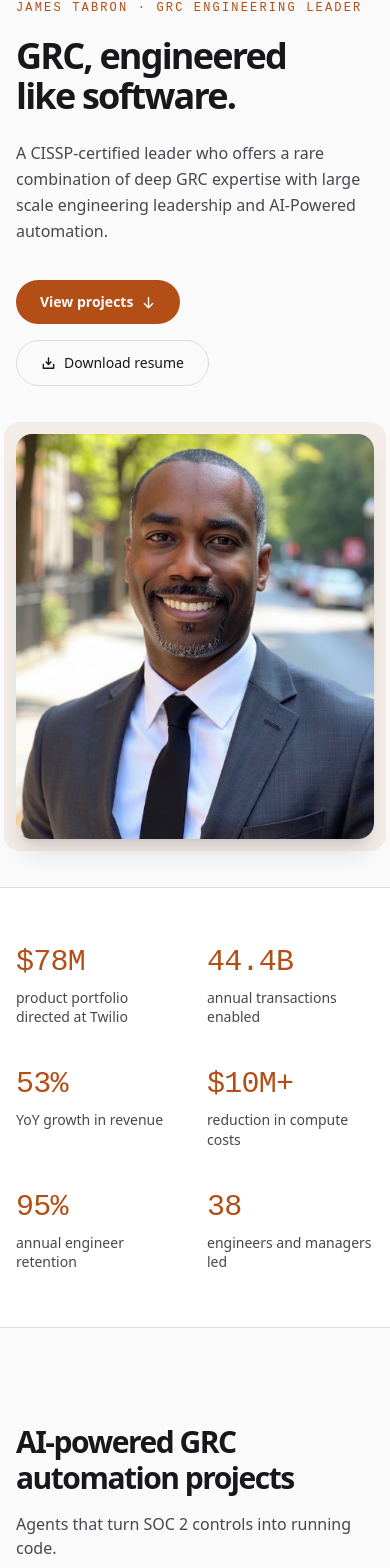
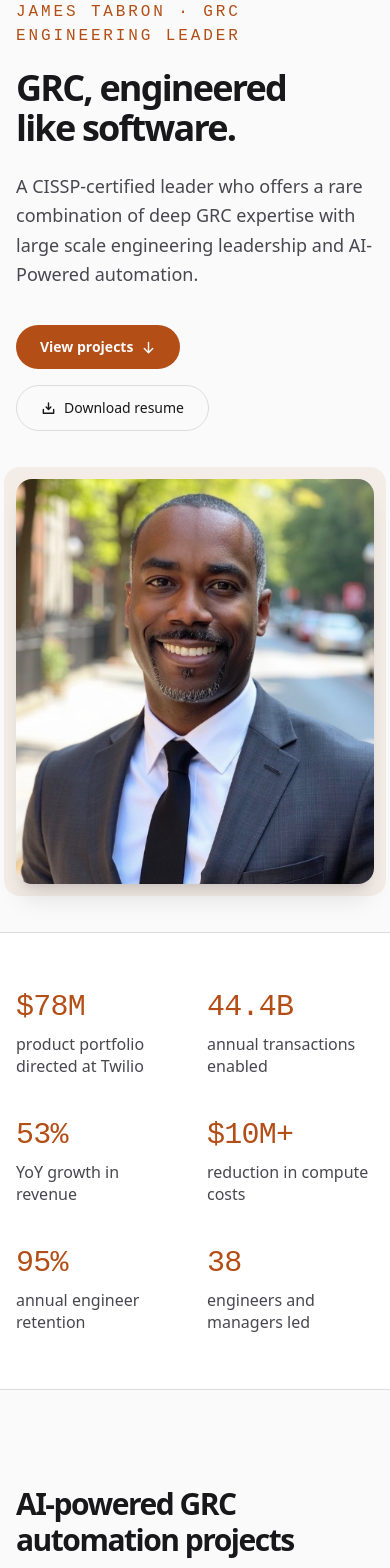
Before and after one commit to jtabron1/jtabron1.github.io, a React (Vite) app: page / in a window 390 px wide. Shown: the part 112-1680 px from the top of the page. Built offline with nearby package versions, Linux system fonts and the light colour scheme.

Commit message:
Type scale pass: shorter hero, larger hero eyebrow, body copy up one size
Co-Authored-By: Claude Fable 5 <noreply@anthropic.com>
Claude-Session: https://claude.ai/code/session_01WSwXW1Zkd77VjygohqUiFn

```diff
--- a/src/components/Contact.jsx
+++ b/src/components/Contact.jsx
@@ -9,7 +9,7 @@ export default function Contact() {
           <h2 className="max-w-[18ch] text-4xl font-semibold tracking-tighter md:text-6xl">
             Let's build something amazing together.
           </h2>
-          <p className="mt-5 max-w-[55ch] text-muted md:text-lg">
+          <p className="mt-5 max-w-[55ch] text-lg text-muted md:text-xl">
             Open to conversations about GRC engineering, compliance automation, and
             security leadership.
           </p>
--- a/src/components/Experience.jsx
+++ b/src/components/Experience.jsx
@@ -124,7 +124,7 @@ export default function Experience() {
                   </h3>
                   <div className="mt-3 max-w-[75ch] space-y-2">
                     {r.highlights.map((h) => (
-                      <p key={h} className="leading-relaxed text-muted">
+                      <p key={h} className="text-lg leading-relaxed text-muted">
                         {h}
                       </p>
                     ))}
@@ -171,7 +171,7 @@ export default function Experience() {
                 <p className="font-mono text-xs text-muted">{r.dates}</p>
                 <h4 className="mt-2 font-semibold tracking-tight">{r.role}</h4>
                 <p className="text-sm text-accent">{r.company}</p>
-                <p className="mt-3 text-sm leading-relaxed text-muted">{r.note}</p>
+                <p className="mt-3 leading-relaxed text-muted">{r.note}</p>
               </div>
             ))}
           </div>
--- a/src/components/Hero.jsx
+++ b/src/components/Hero.jsx
@@ -14,12 +14,12 @@ export default function Hero() {
 
   return (
     <section id="top">
-      <div className="mx-auto flex min-h-[100dvh] max-w-7xl items-center px-4 pt-16 sm:px-8">
+      <div className="mx-auto flex min-h-[75dvh] max-w-7xl items-center px-4 pt-16 sm:px-8">
       <div className="grid w-full items-center gap-12 py-12 lg:grid-cols-12 lg:gap-8">
         <div className="lg:col-span-7">
           <motion.p
             {...fadeUp(0)}
-            className="font-mono text-xs uppercase tracking-[0.18em] text-accent"
+            className="font-mono text-base uppercase tracking-[0.18em] text-accent"
           >
             James Tabron · GRC Engineering Leader
           </motion.p>
@@ -31,7 +31,7 @@ export default function Hero() {
           </motion.h1>
           <motion.p
             {...fadeUp(0.16)}
-            className="mt-6 max-w-[52ch] text-base leading-relaxed text-muted md:text-lg"
+            className="mt-6 max-w-[52ch] text-lg leading-relaxed text-muted md:text-xl"
           >
             A CISSP-certified leader who offers a rare combination of deep GRC
             expertise with large scale engineering leadership and AI-Powered
--- a/src/components/Projects.jsx
+++ b/src/components/Projects.jsx
@@ -96,7 +96,7 @@ export default function Projects() {
         <h2 className="text-3xl font-semibold tracking-tighter md:text-5xl">
           AI-powered GRC automation projects
         </h2>
-        <p className="mt-4 max-w-[60ch] text-muted">
+        <p className="mt-4 max-w-[60ch] text-lg text-muted">
           Agents that turn SOC 2 controls into running code.
         </p>
       </Reveal>
@@ -113,8 +113,8 @@ export default function Projects() {
             >
               <CriteriaTags criteria={p.criteria} />
               <h3 className="mt-6 text-2xl font-semibold tracking-tight">{p.title}</h3>
-              <p className="mt-4 leading-relaxed text-muted">{p.description}</p>
-              <p className="mt-4 font-medium">{p.impact}</p>
+              <p className="mt-4 text-lg leading-relaxed text-muted">{p.description}</p>
+              <p className="mt-4 text-lg font-medium">{p.impact}</p>
               <div className="mt-auto">
                 <VideoFrame videoId={p.videoId} title={p.title} />
                 {p.href && (
@@ -137,8 +137,8 @@ export default function Projects() {
             >
               <CriteriaTags criteria={p.criteria} />
               <h3 className="mt-6 text-2xl font-semibold tracking-tight">{p.title}</h3>
-              <p className="mt-4 leading-relaxed text-muted">{p.description}</p>
-              <p className="mt-4 font-medium">{p.impact}</p>
+              <p className="mt-4 text-lg leading-relaxed text-muted">{p.description}</p>
+              <p className="mt-4 text-lg font-medium">{p.impact}</p>
               <ProjectLink />
             </a>
           </Reveal>
--- a/src/components/Speaking.jsx
+++ b/src/components/Speaking.jsx
@@ -24,13 +24,13 @@ export default function Speaking() {
             <h2 className="mt-4 max-w-[24ch] text-3xl font-semibold tracking-tighter md:text-5xl">
               AI-Powered GRC: Scaling Risk &amp; Compliance With Intelligent Agents
             </h2>
-            <p className="mt-6 max-w-[58ch] leading-relaxed text-muted">
+            <p className="mt-6 max-w-[58ch] text-lg leading-relaxed text-muted">
               A session for risk, compliance, security, and audit professionals on
               using agent-based automation to eliminate manual GRC bottlenecks, with
               real examples spanning the GRC lifecycle: risk assessment, change
               management, contract review, and sales enablement.
             </p>
-            <p className="mt-4 max-w-[58ch] leading-relaxed text-muted">
+            <p className="mt-4 max-w-[58ch] text-lg leading-relaxed text-muted">
               Attendees left with a practical view of where AI agents deliver the
               most value in GRC today, and how to begin applying them in their own
               programs.
--- a/src/components/Stats.jsx
+++ b/src/components/Stats.jsx
@@ -21,7 +21,7 @@ export default function Stats() {
                 <dd className="font-mono text-3xl font-medium tracking-tight text-accent md:text-4xl">
                   {s.value}
                 </dd>
-                <dt className="mt-2 text-sm leading-snug text-muted">{s.label}</dt>
+                <dt className="mt-2 text-base leading-snug text-muted">{s.label}</dt>
               </div>
             ))}
           </dl>
```
